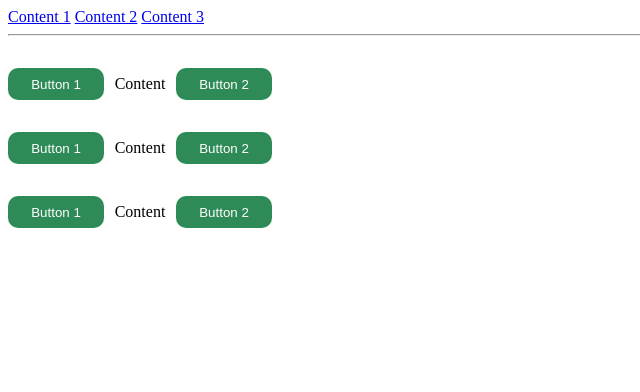
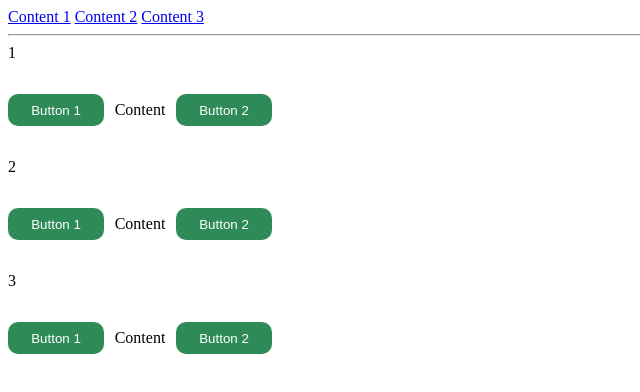
Before and after one commit to tanel-terras/anchor-links-and-shadow-dom, a website: page www/index.html in a window 1280 px wide. Shown: the whole page, without its empty margins (0-640 px from the left). Drawn offline with Linux system fonts and the light colour scheme.

Commit message:
edit index

```diff
--- a/www/index.html
+++ b/www/index.html
@@ -11,9 +11,12 @@
 	<a href="#content-2">Content 2</a>
 	<a href="#content-3">Content 3</a>
 	<hr>
-	<regular-content id="content-1"></regular-content>
-	<regular-content id="content-2"></regular-content>
-	<regular-content id="content-3"></regular-content>
+	1
+	<regular-content id="content-1">1</regular-content>
+	2
+	<regular-content id="content-2">2</regular-content>
+	3
+	<regular-content id="content-3">3</regular-content>
 </body>
 
 </html>
```
